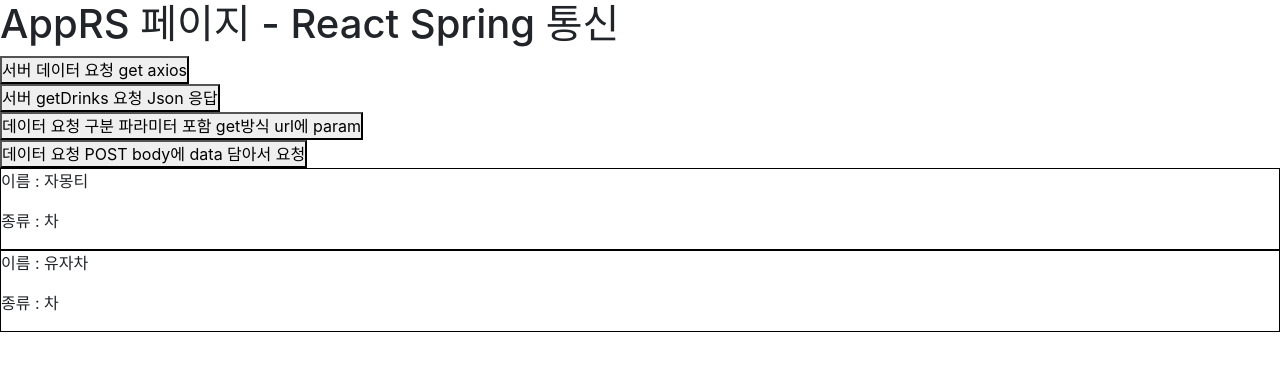
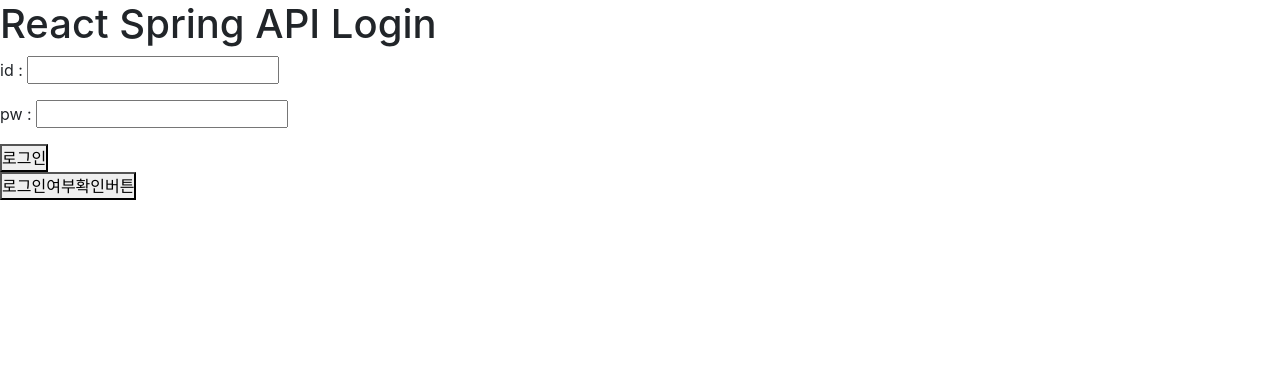
Before and after one commit to Yong-jin/fe-react-study, a React (Create React App) app: page / in a window 1280 px wide. Shown: the top 370 px of the page. Built offline with nearby package versions, Linux system fonts and the light colour scheme.

Commit message:
[React Spring] React 로그인 API 요청, 세션 로그인 처리

```diff
--- a/src/App.js
+++ b/src/App.js
@@ -16,6 +16,7 @@ import Quiz05 from './quiz/quiz05/Quiz05';
 import Quiz06 from './quiz/quiz06/Quiz06';
 import FoodMarket from './foodmarket/FoodMarket';
 import AppRS from './rs/AppRS';
+import Login from './rs/Login';
 
 function App() {
 
@@ -34,7 +35,8 @@ function App() {
   //return <Quiz05/>;
   //return <Quiz06/>;
   //return <FoodMarket/>;
-  return <AppRS/>;
+  //return <AppRS/>;
+  return <Login/>;
 
 
 
--- /dev/null
+++ b/src/rs/Login.js
@@ -0,0 +1,75 @@
+import { useState } from "react";
+import axios from "axios";
+
+function Login(){
+
+    let [id, setId] = useState('');
+    let [pw, setPw] = useState('');
+
+    return (
+        <div>
+            <h1>React Spring API Login</h1>
+
+            <p> id :  <input type="text" onChange={(e)=>{setId(e.target.value)}}></input> </p>
+            <p> pw :  <input type="password" onChange={(e)=>{setPw(e.target.value)}}></input></p>
+
+
+            <button onClick={()=>{
+                //로그인 버튼 클릭
+
+                // id, pw -> json -> 서버 /api/login 요청    post
+
+                // axios.post( url, dataBody, header).then().catch()
+
+                axios.post('/api/login',
+                    {               //post http 요청에 담아서 보낼 body  데이터   json  key:value
+                        id: id,
+                        pw: pw      //pw 키값 : pw state변수값
+                    },
+                    {
+                        headers : {
+                            'Content-Type':'application/json'
+                        }
+                    }
+                ).then(
+                    (response)=>{
+                        console.log(response.data);
+
+                        //response.data  단순 텍스트
+
+                        // response.data  {header:{resultCode:"", resultMsg:""}, body:{}}
+                        // response.data.header.resultCode == '200'
+
+                        if(response.data == 'loginOk'){  //로그인 성공
+                            // 로그인 성공했다고 메시지 보여주던가
+                            // 성공했으니, 마이페이지 혹은 다음페이지 혹은 메인페이지 등등 다른 페이지로 이동
+                            // ReactRouter ->  navigate("/main")
+                            console.log('로그인 성공');
+                        } else { //로그인 실패
+                            // 로그인 실패
+                            // 다시시도하라고 안내문구
+                            console.log('로그인 실패');
+                        }
+
+                    }
+                )
+                .catch(error => { console.log(error) })
+
+            }}>로그인</button>
+
+
+            <div>
+                <button onClick={()=>{
+                    axios.post('/api/loginCheck')
+                    .then(response => console.log(response.data))
+                    .catch(error => console.log(error))
+                }}>로그인여부확인버튼</button>
+            </div>
+
+        </div>
+
+    )
+
+}
+
+export default Login;
```
